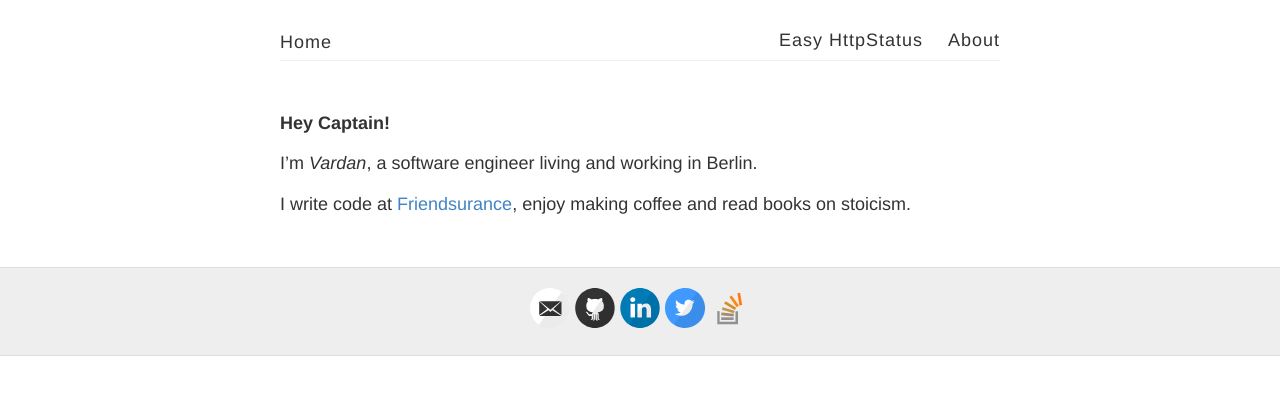
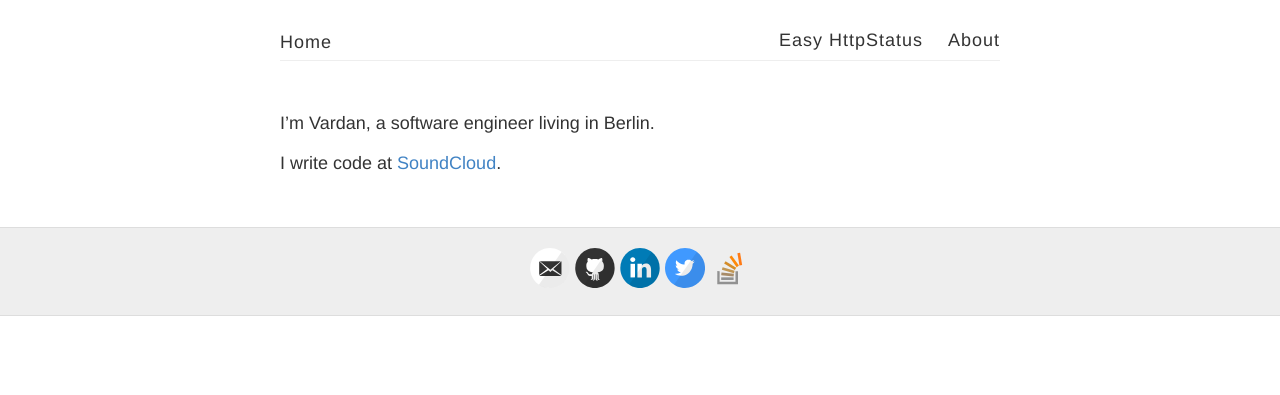
Before and after one commit to vtorosyan/vtorosyan.github.io, a Jekyll site: the page built from more.md, in a window 1280 px wide. Shown: the top 395 px of the page. Built offline with Jekyll 4.4.1, drawn with Linux system fonts in a browser that asks for light colours.

Commit message:
About me

```diff
--- a/more.md
+++ b/more.md
@@ -3,11 +3,9 @@ layout: page
 permalink: /more
 ---
 
-**Hey Captain!**
+I'm Vardan, a software engineer living in Berlin.
 
-I'm *Vardan*, a software engineer living and working in Berlin.
-
-I write code at [Friendsurance](https://www.friendsurance.de/ueber-uns){:target="_blank"}, enjoy making coffee and read books on stoicism.
+I write code at [SoundCloud](https://soundcloud.com){:target="_blank"}.
 
 <!-- P.S. You can subscribe to receive monthly emails with new posts from me. Of course, you can [unsubscribe](/unsubscribe) too!
 <form method="POST" action="http://formspree.io/vardants@gmail.com">
```
